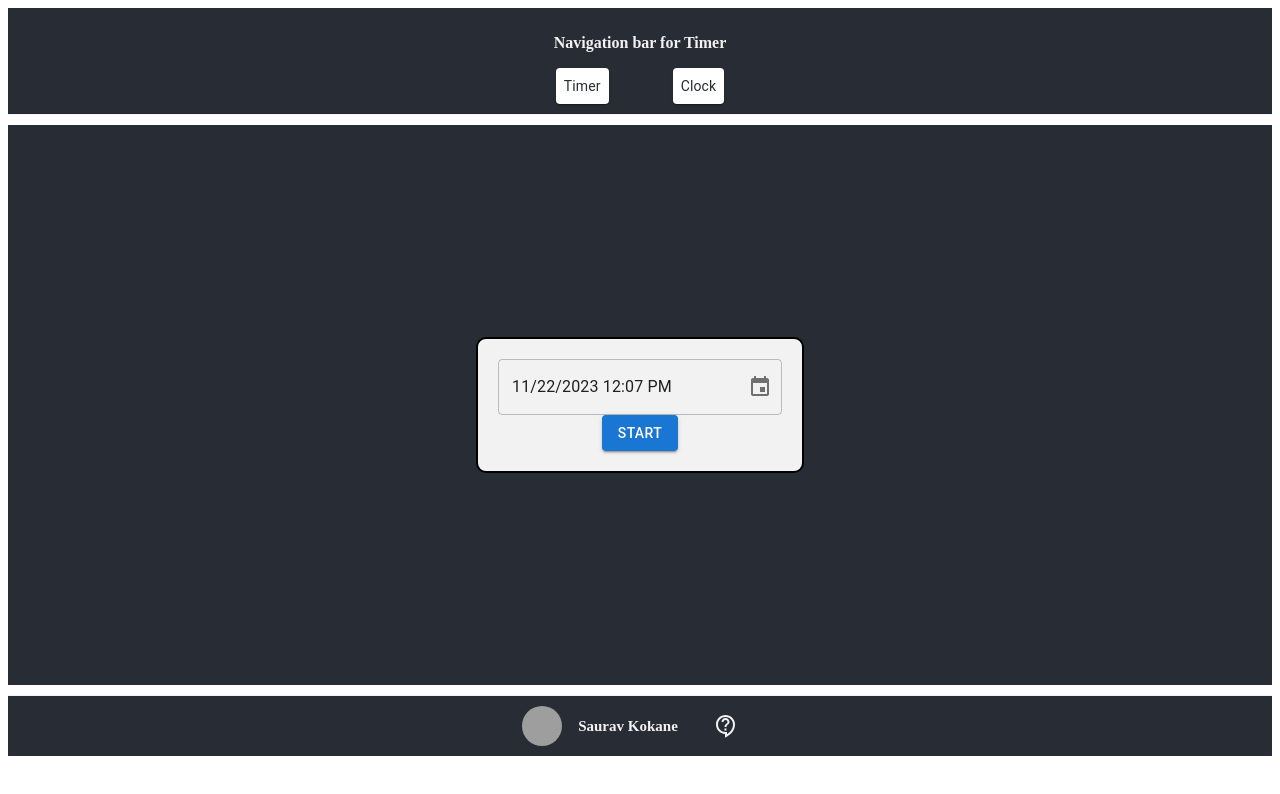
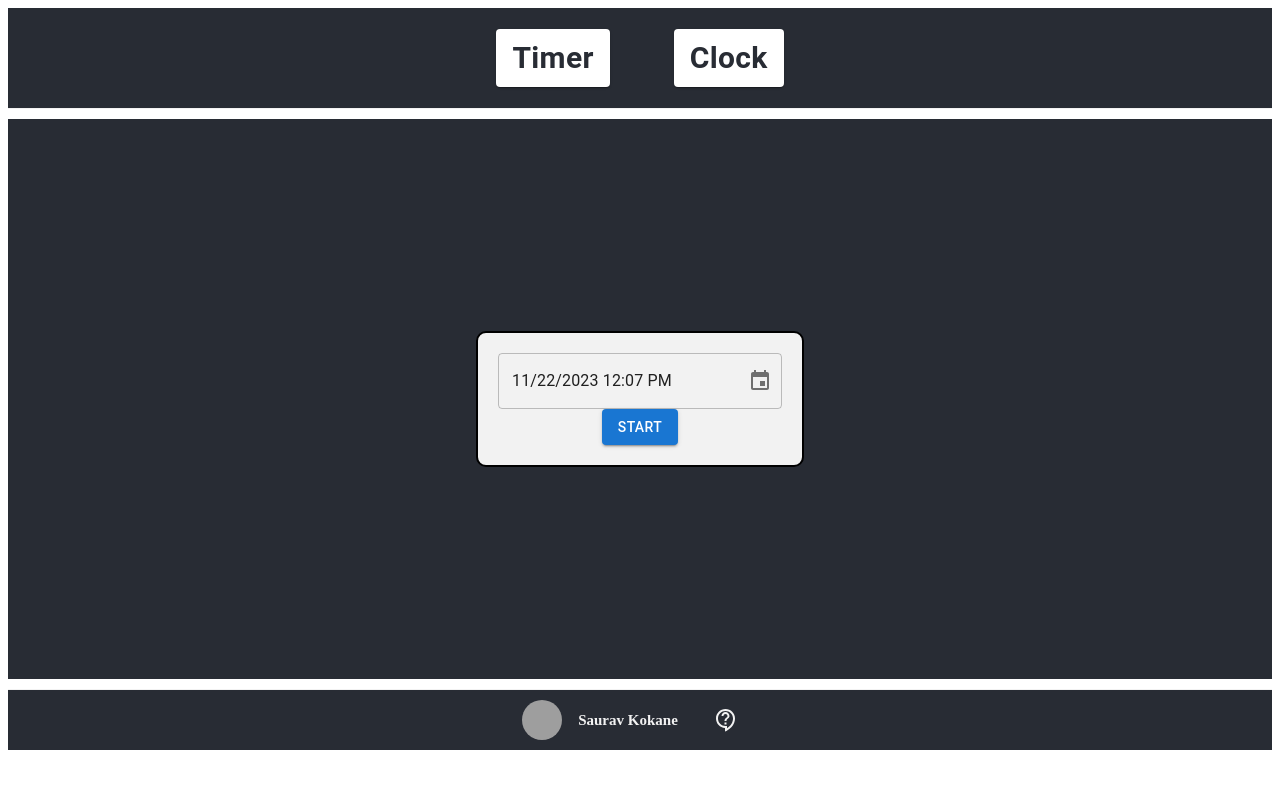
Before and after one commit to sauravkokane/Timer, a React (Create React App) app: page / in a window 1280 px wide. Shown: the top 794 px of the page. Built offline with nearby package versions, Linux system fonts and the light colour scheme; grey boxes are pictures that could not be loaded.

Commit message:
changed styling of clokc and navbar elements

```diff
--- a/src/Components/NavigationBar.tsx
+++ b/src/Components/NavigationBar.tsx
@@ -6,18 +6,20 @@ const Item = styled(Paper)(({ theme }) => ({
     backgroundColor: theme.palette.mode === 'dark' ? '#282c34' : '#fff',
     ...theme.typography.body2,
     padding: theme.spacing(1),
+    paddingInline: theme.spacing(2),
     textAlign: 'center',
-    color: theme.palette.mode === 'dark' ? '#fff' : '#282c34',
+    color: theme.palette.mode === 'dark' ? '#f2f2f2' : '#282c34',
     cursor: 'pointer',
     '&:hover': {
         backgroundColor: theme.palette.mode === 'dark' ? '#f2f2f2' : '#282c34',
-        color: '#f2f2f2',
-    }
+        color: theme.palette.mode === 'dark' ? '#282c34' : '#f2f2f2',
+    },
+    fontWeight: 'bold',
+    fontSize: '30px',
 }));
 const NavigationBar = ({ setNavbarSelection }) => {
     return (
         <div className='nav-bar'>
-            <p>Navigation bar for Timer</p>
             <Stack direction={"row"} spacing={8}>
                 <Item onClick={() => setNavbarSelection('Timer')}>Timer</Item>
                 <Item onClick={() => setNavbarSelection('Clock')}>Clock</Item>
```
